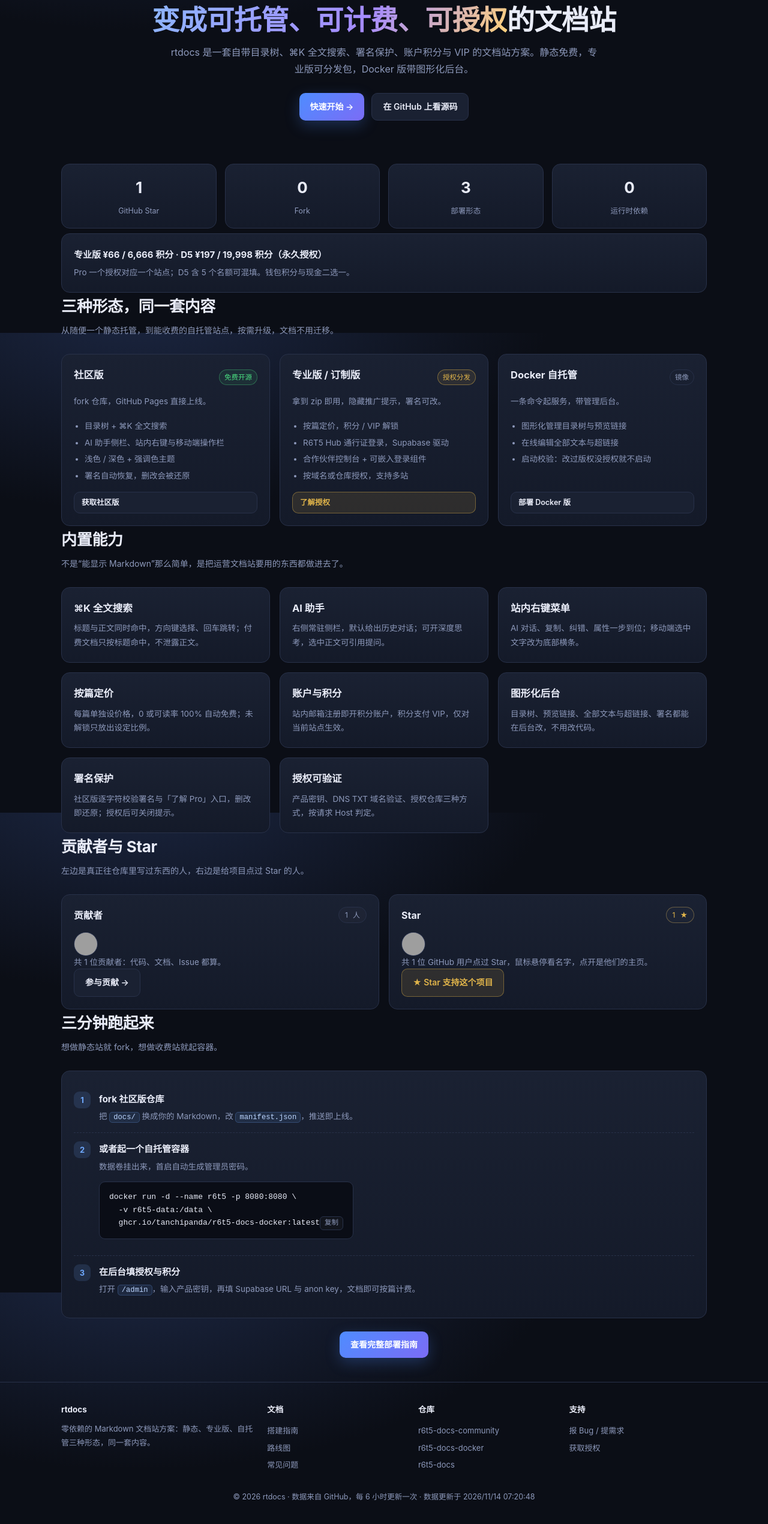
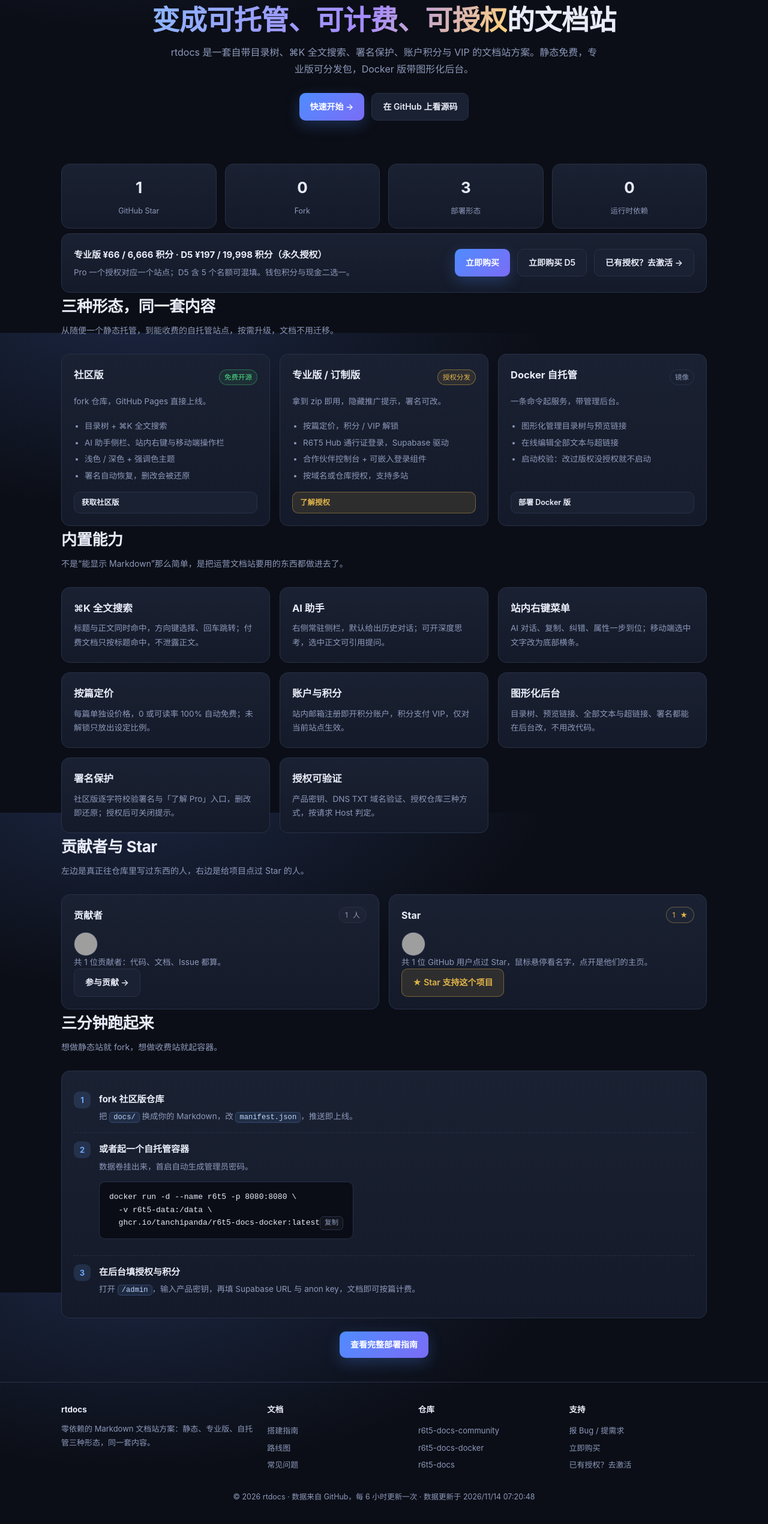
Before and after one commit to TanchiPanda/rtdocs-home, a plain HTML site: page index.html in a window 1280 px wide. Shown: the part 245-2786 px from the top of the page at 60% size. Drawn offline with Linux system fonts and the light colour scheme; grey boxes are pictures that could not be loaded.

Commit message:
feat(home): 横幅与页脚加入立即购买 / 去激活入口

```diff
--- a/index.html
+++ b/index.html
@@ -48,6 +48,11 @@
     <div>
       <b style="font-size:15px">专业版 ¥66 / 6,666 积分 · D5 ¥197 / 19,998 积分（永久授权）</b>
       <p style="color:var(--muted);font-size:13.5px;margin:5px 0 0">Pro 一个授权对应一个站点；D5 含 5 个名额可混填。钱包积分与现金二选一。</p>
+    </div>
+    <div class="cta" style="margin:0;flex-wrap:wrap">
+      <a class="btn primary" href="https://wallet.r6t5.dpdns.org/checkout.html?app=docs&d5=false" target="_blank" rel="noopener">立即购买</a>
+      <a class="btn" href="https://wallet.r6t5.dpdns.org/checkout.html?app=docs&d5=true" target="_blank" rel="noopener">立即购买 D5</a>
+      <a class="btn" href="https://myacc.r6t5.dpdns.org/license.html" target="_blank" rel="noopener">已有授权？去激活 →</a>
     </div>
   </div>
 </div>
@@ -172,7 +177,8 @@
       </div>
       <div><h5>支持</h5>
         <a href="https://github.com/TanchiPanda/r6t5-docs-community/issues/new/choose" target="_blank" rel="noopener">报 Bug / 提需求</a>
-        <a href="pricing.html">获取授权</a>
+        <a href="https://wallet.r6t5.dpdns.org/checkout.html?app=docs&d5=false" target="_blank" rel="noopener">立即购买</a>
+        <a href="https://myacc.r6t5.dpdns.org/license.html" target="_blank" rel="noopener">已有授权？去激活</a>
       </div>
     </div>
     <div class="copy">© 2026 rtdocs · 数据来自 GitHub，每 6 小时更新一次 · <span id="updatedAt"></span></div>
```
